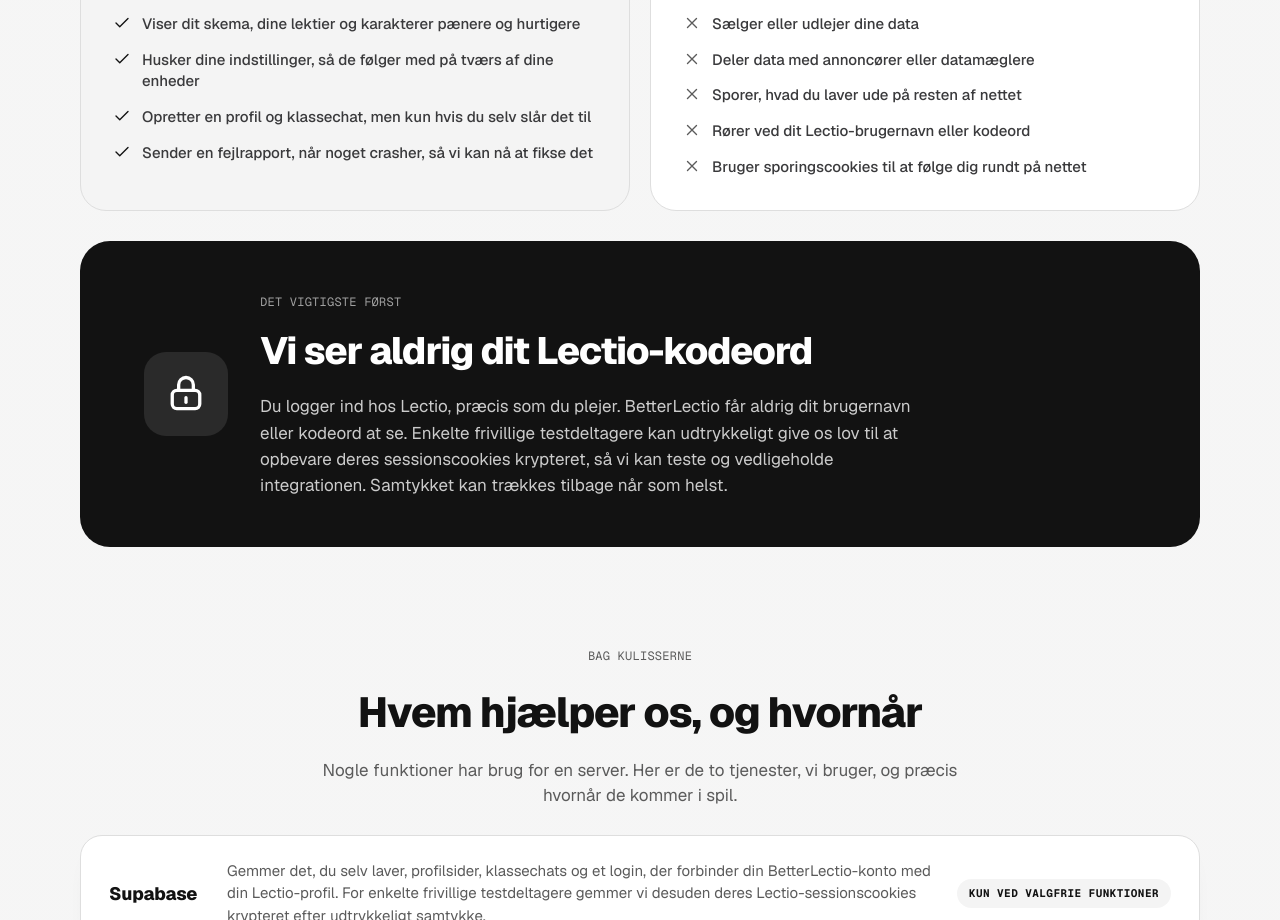
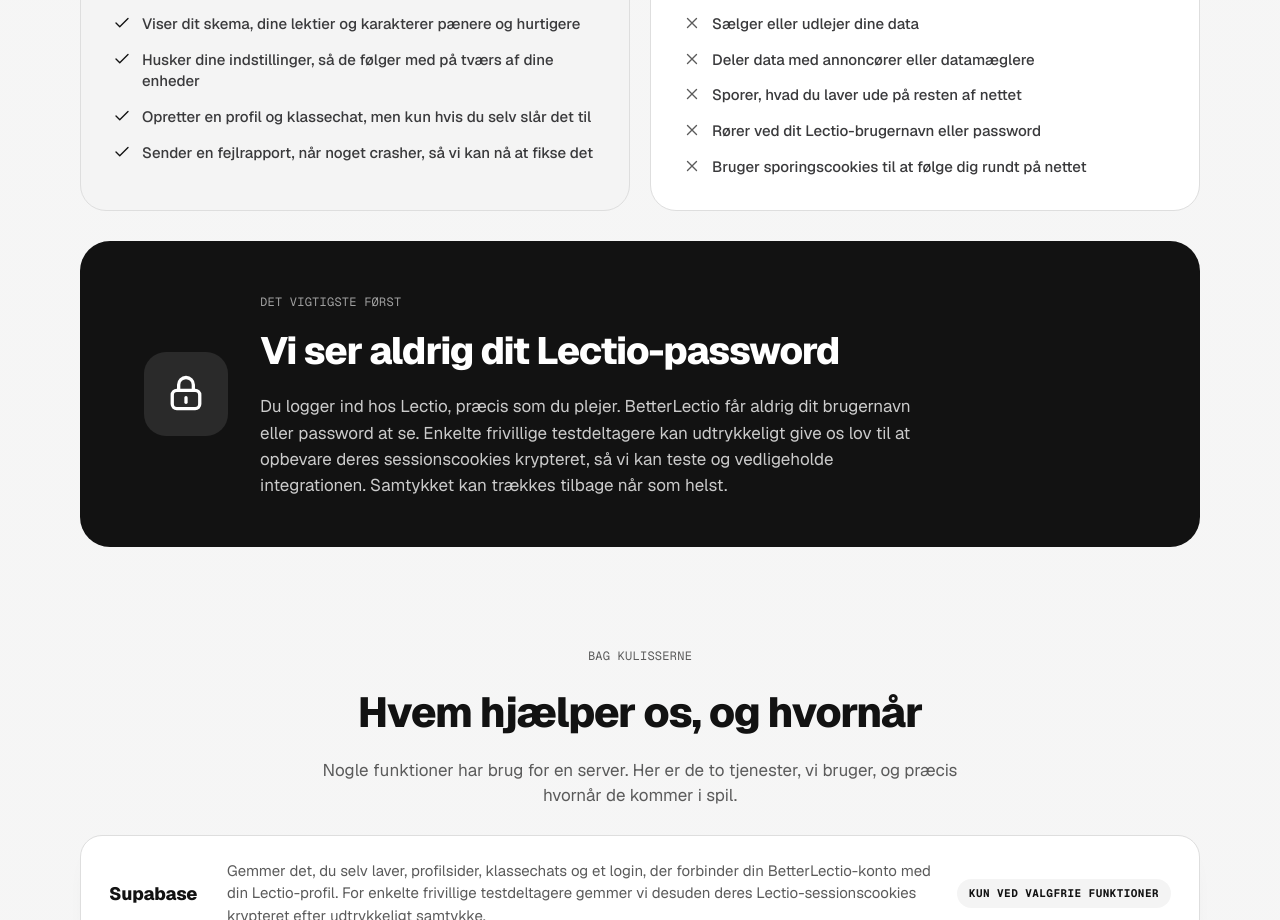
Before and after one commit to jonbng/betterlectio-website, a Next.js app: page /privatliv in a window 1280 px wide. Shown: the part 1180-2100 px from the top of the page. Built offline with nearby package versions, Linux system fonts and the light colour scheme.

Commit message:
improvements

```diff
--- a/app/privatliv/page.tsx
+++ b/app/privatliv/page.tsx
@@ -113,7 +113,7 @@
   "Sælger eller udlejer dine data",
   "Deler data med annoncører eller datamæglere",
   "Sporer, hvad du laver ude på resten af nettet",
-  "Rører ved dit Lectio-brugernavn eller kodeord",
+  "Rører ved dit Lectio-brugernavn eller password",
   "Bruger sporingscookies til at følge dig rundt på nettet",
 ]
 
@@ -253,11 +253,11 @@
               Det vigtigste først
             </span>
             <h2 className="mt-2 mb-3 text-[clamp(26px,3.4vw,38px)] font-extrabold tracking-[-0.03em]">
-              Vi ser aldrig dit Lectio-kodeord
+              Vi ser aldrig dit Lectio-password
             </h2>
             <p className="max-w-[60ch] text-[17px] leading-[1.55] text-white/[0.78]">
               Du logger ind hos Lectio, præcis som du plejer. BetterLectio får
-              aldrig dit brugernavn eller kodeord at se. Enkelte frivillige
+              aldrig dit brugernavn eller password at se. Enkelte frivillige
               testdeltagere kan udtrykkeligt give os lov til at opbevare deres
               sessionscookies krypteret, så vi kan teste og vedligeholde
               integrationen. Samtykket kan trækkes tilbage når som helst.
@@ -355,7 +355,7 @@
                     Lectio-sessionscookies krypteret. De bruges til udvikling og
                     drift af Lectio-integrationen, holdes aktive med periodiske
                     forespørgsler til Lectio og slettes straks, når samtykket
-                    trækkes tilbage. Vi indsamler aldrig brugernavn eller kodeord.
+                    trækkes tilbage. Vi indsamler aldrig brugernavn eller password.
                   </span>
                 </li>
                 <li>
--- a/components/site/hero-cta.tsx
+++ b/components/site/hero-cta.tsx
@@ -108,7 +108,7 @@
           <Star />
         </span>
         <span>
-          <b className="font-bold text-ink">4,9</b> i gennemsnit · 1000+ elever
+          <b className="font-bold text-ink">4,9</b> i gennemsnit · 3000+ elever
         </span>
       </a>
 
--- a/components/site/social-proof.tsx
+++ b/components/site/social-proof.tsx
@@ -60,7 +60,7 @@
 
 export function SocialProof({ schoolCount }: { schoolCount: number }) {
   const stats = [
-    { value: "1000+", label: "elever bruger det" },
+    { value: "3000+", label: "elever bruger det" },
     { value: `${schoolCount}`, label: "gymnasier" },
     { value: "5", label: "platforme" },
     { value: "100%", label: "open source" },
--- a/lib/school-count.ts
+++ b/lib/school-count.ts
@@ -8,10 +8,10 @@
 // conservative and rounded so we never over-claim.
 const FALLBACK_SCHOOL_COUNT = 75
 
-// Heavy caching: the number moves slowly, so we only recompute hourly.
+// The number moves slowly, but should still reflect recent adoption.
 // `unstable_cache` memoizes the resolved value across requests/renders and the
 // `revalidate` window keeps it warm without hammering Supabase.
-const CACHE_REVALIDATE_SECONDS = 60 * 60 // 1h
+const CACHE_REVALIDATE_SECONDS = 5 * 60 // 5m
 
 async function fetchSchoolCount(): Promise<number> {
   try {
--- a/lib/schools-content.ts
+++ b/lib/schools-content.ts
@@ -87,7 +87,7 @@
   {
     q: "Hvad med privatliv og data?",
     a: () =>
-      "Dine login-oplysninger og personlige data forbliver mellem dig og Lectio. BetterLectio sender ikke dit kodeord eller dine beskeder videre. Du kan se vores privatlivspolitik på /privatliv.",
+      "Dine login-oplysninger og personlige data forbliver mellem dig og Lectio. BetterLectio sender ikke dit password eller dine beskeder videre. Du kan se vores privatlivspolitik på /privatliv.",
   },
   {
     q: "Hvad hvis jeg ikke kan lide det?",
```
